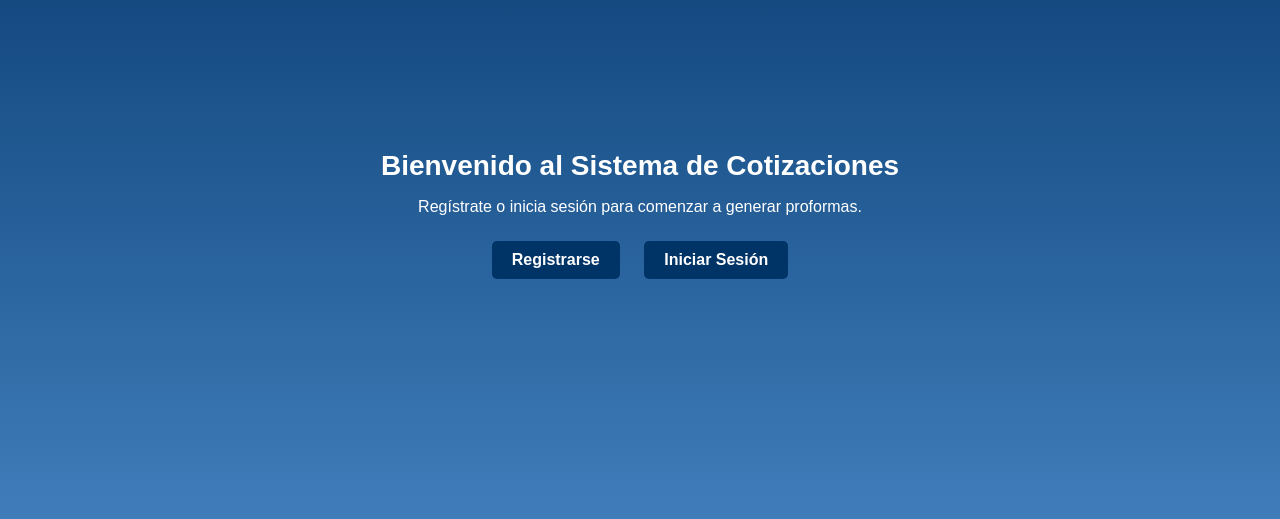
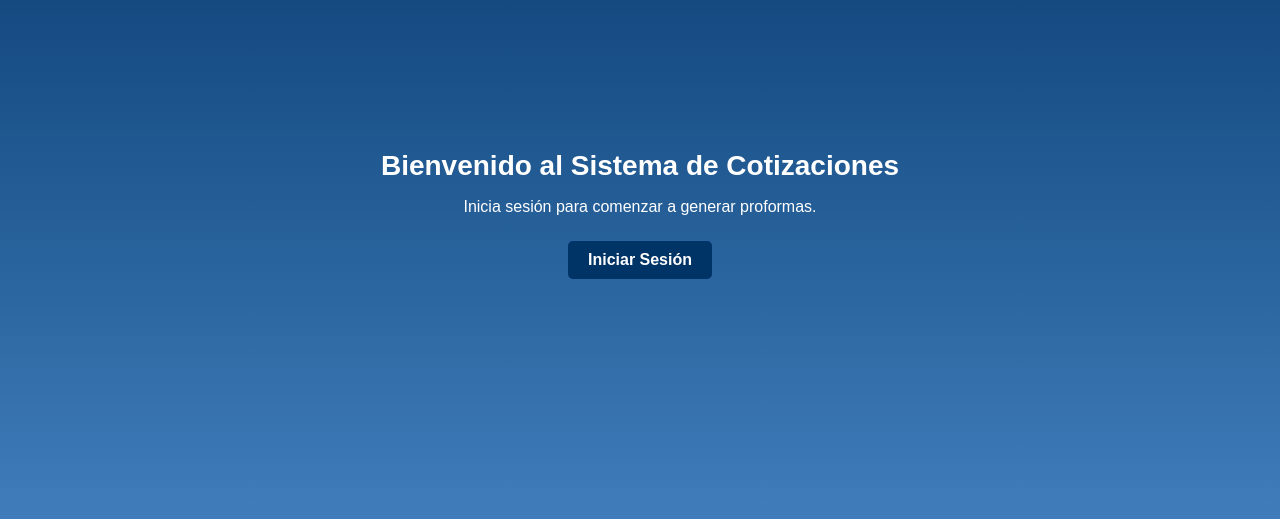
Before and after one commit to SrJCBM/web23244-proyect, a PHP site: page /cliente/landing.php in a window 1280 px wide. Shown: the part 229-748 px from the top of the page. Run offline with PHP 8.4, Linux system fonts and the light colour scheme.

Commit message:
Eliminar registro de la pagina de inicio

```diff
--- a/cliente/landing.php
+++ b/cliente/landing.php
@@ -4,8 +4,7 @@
 <main>
   <div>
     <h1>Bienvenido al Sistema de Cotizaciones</h1>
-    <p>Regístrate o inicia sesión para comenzar a generar proformas.</p>
-    <a href="../auth/registro.php">Registrarse</a>
+    <p>Inicia sesión para comenzar a generar proformas.</p>
     <a href="../auth/login.php">Iniciar Sesión</a>
   </div>
 </main>
```
